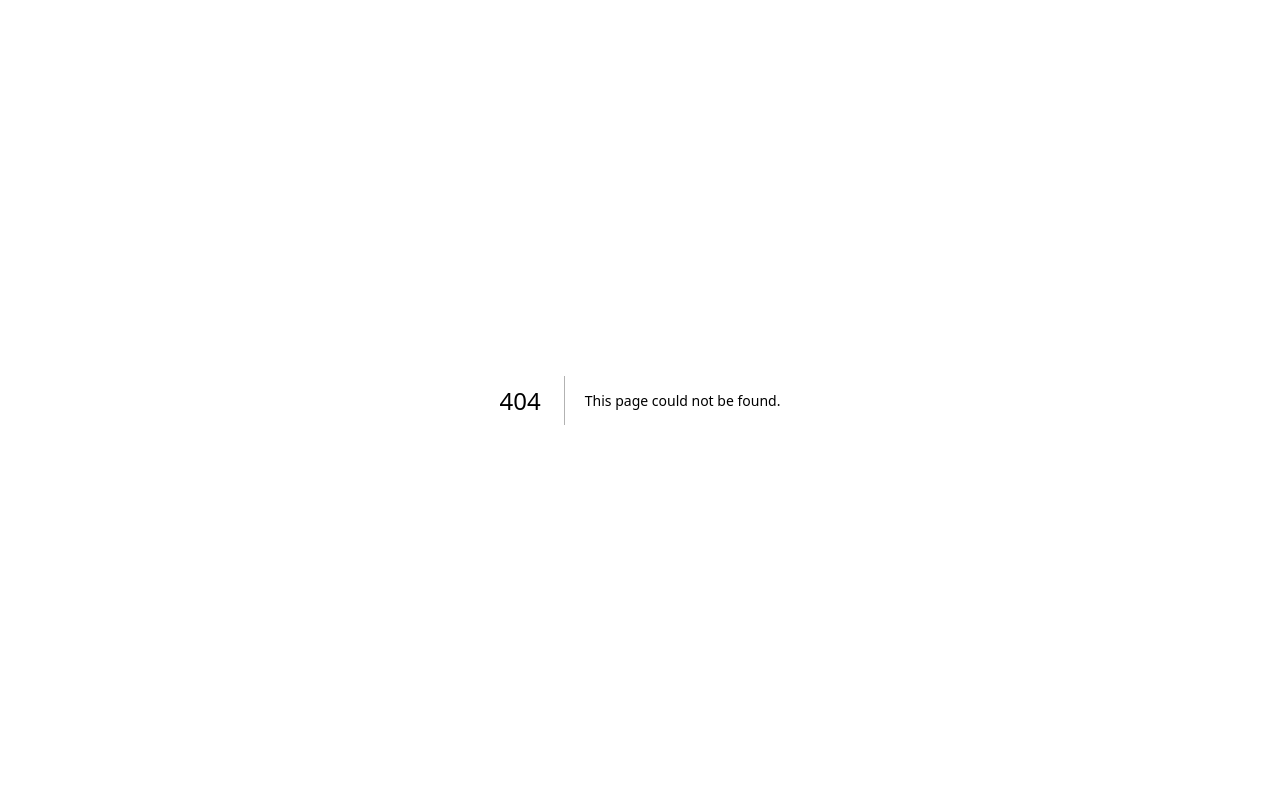
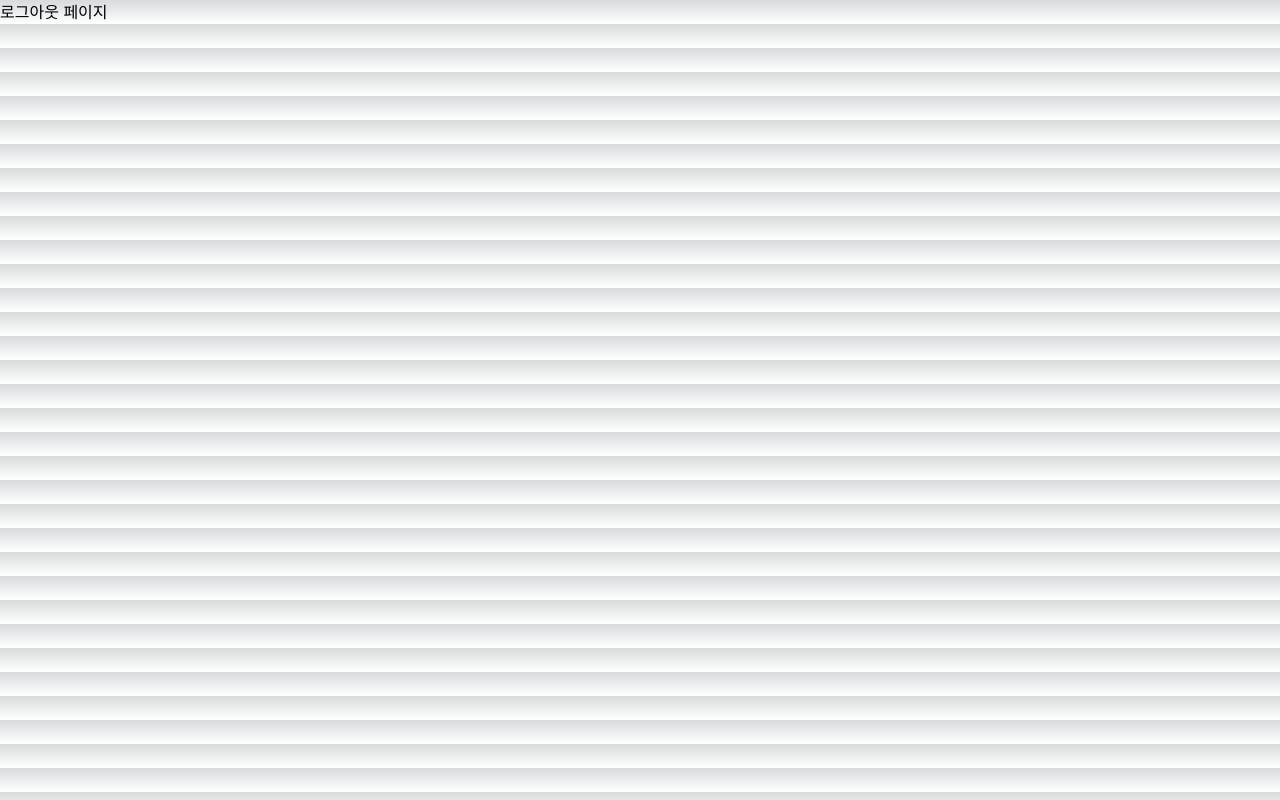
Before and after one commit to reach0908/sprint-site, a Next.js app: page /logout in a window 1280 px wide. Before the commit this address had no page. Built offline with nearby package versions, Linux system fonts and the light colour scheme.

Commit message:
feat(login): 회원가입, 로그인을 위한 app 디렉토리 설정

```diff
--- a/package.json
+++ b/package.json
@@ -9,13 +9,16 @@
 		"lint": "next lint"
 	},
 	"dependencies": {
+		"@tanstack/react-query": "^4.29.7",
 		"@types/node": "20.1.7",
 		"@types/react": "18.2.6",
 		"@types/react-dom": "18.2.4",
 		"autoprefixer": "10.4.14",
+		"axios": "^1.4.0",
 		"eslint": "8.40.0",
 		"eslint-config-next": "13.4.2",
 		"next": "13.4.2",
+		"next-auth": "^4.22.1",
 		"postcss": "8.4.23",
 		"react": "18.2.0",
 		"react-dom": "18.2.0",
--- a/src/app/globals.css
+++ b/src/app/globals.css
@@ -12,7 +12,7 @@
   :root {
     --foreground-rgb: 255, 255, 255;
     --background-start-rgb: 0, 0, 0;
-    --background-end-rgb: 0, 0, 0;
+    --background-end-rgb: 255, 255, 255;
   }
 }
 
--- /dev/null
+++ b/src/app/login/layout.tsx
@@ -0,0 +1,7 @@
+export default function LoginLayout({
+	children,
+}: {
+	children: React.ReactNode;
+}) {
+	return <div>{children}</div>;
+}
--- /dev/null
+++ b/src/app/login/page.tsx
@@ -0,0 +1,5 @@
+import Image from 'next/image';
+
+export default function Login() {
+	return <div>로그인 페이지</div>;
+}
--- /dev/null
+++ b/src/app/logout/layout.tsx
@@ -0,0 +1,7 @@
+export default function LogoutLayout({
+	children,
+}: {
+	children: React.ReactNode;
+}) {
+	return <div>{children}</div>;
+}
--- /dev/null
+++ b/src/app/logout/page.tsx
@@ -0,0 +1,5 @@
+import Image from 'next/image';
+
+export default function Home() {
+	return <div>로그아웃 페이지</div>;
+}
--- /dev/null
+++ b/src/app/signup/layout.tsx
@@ -0,0 +1,7 @@
+export default function SigninLayout({
+	children,
+}: {
+	children: React.ReactNode;
+}) {
+	return <div>{children}</div>;
+}
--- /dev/null
+++ b/src/app/signup/page.tsx
@@ -0,0 +1,5 @@
+import Image from 'next/image';
+
+export default function Signup() {
+	return <div>회원가입 페이지</div>;
+}
```
Also changed, not shown: src/app/auth/route.ts (added), 1 other file (tests, documents, lock files or other folders).
